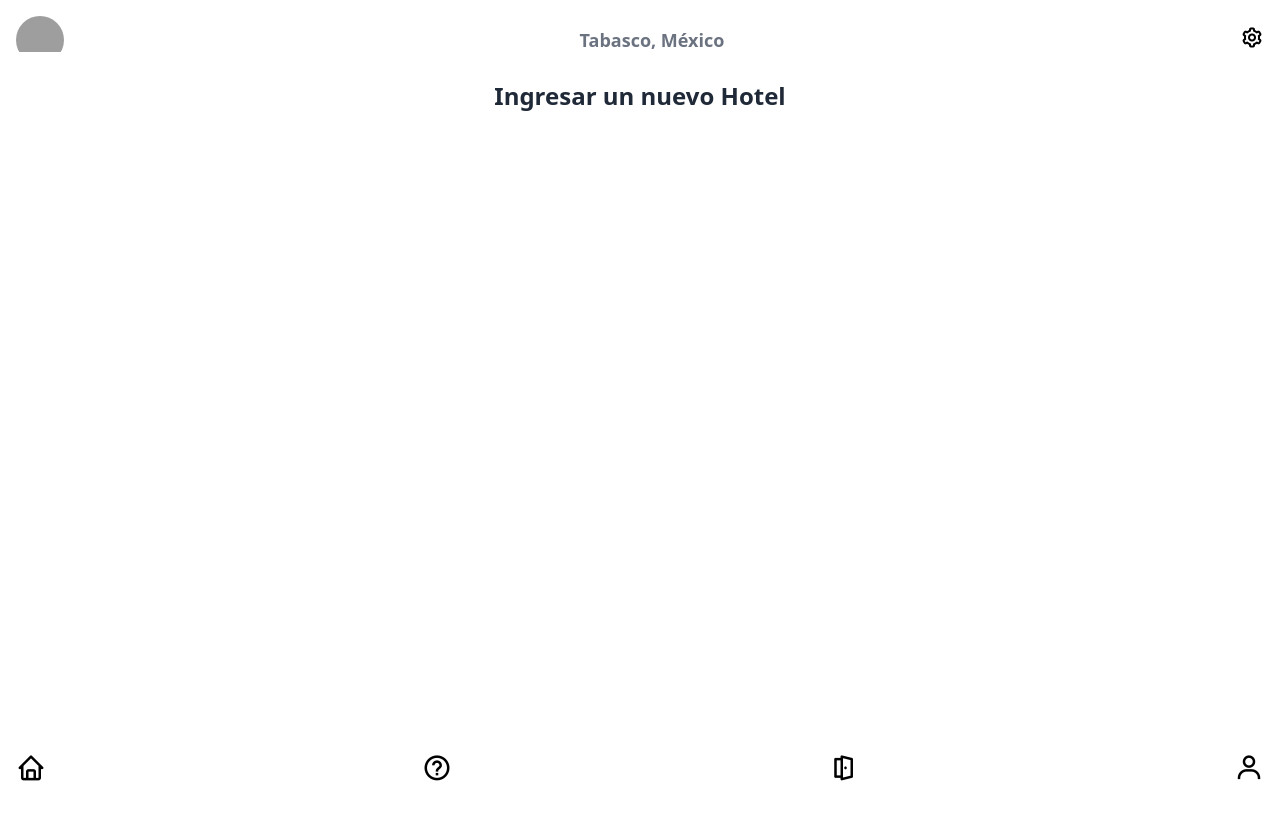
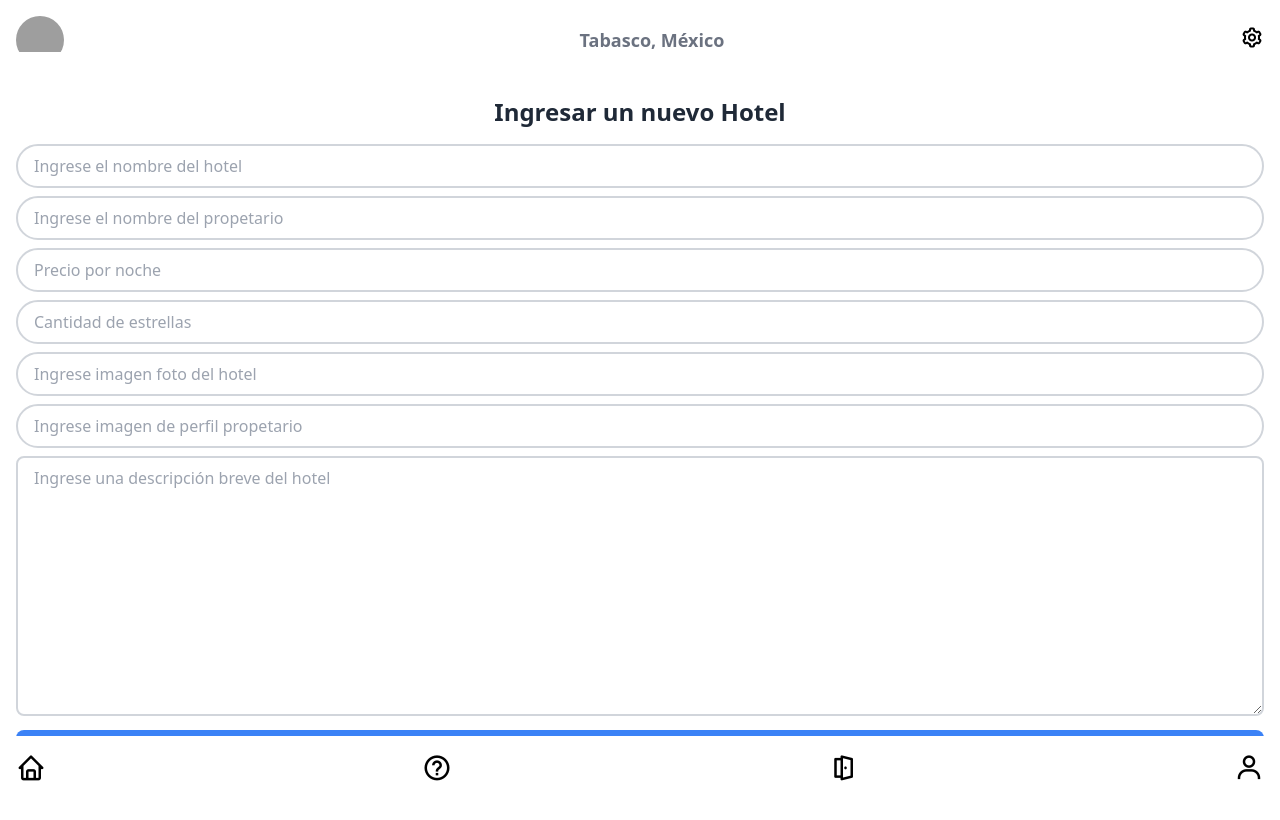
Before and after one commit to hugosanchez99/approom, a Vue app: page /create in a window 1280 px wide. Shown: the top 820 px of the page. Built offline with nearby package versions, Linux system fonts and the light colour scheme; grey boxes are pictures that could not be loaded.

Commit message:
Rutas y diseño

```diff
--- a/src/router/index.js
+++ b/src/router/index.js
@@ -18,7 +18,7 @@ const routes = [
   {
     path: '/view',
     name: 'View',
-    component: () => import('../views/View.vue')
+    component: () => import('../views/view/View.vue')
   },
   {
     path: '/view/info',
--- a/src/views/About.vue
+++ b/src/views/About.vue
@@ -6,13 +6,13 @@
 
     <p class="text-gray-800 text-xl mt-4">
       <span class="font-semibold">Rest-Room</span> es una aplicacion donde
-      podras buscar una hbaitacion de tu preferencia en Tabasco, en la
+      podras buscar una habitacion de tu preferencia en Tabasco, en la
       aplicación buscaras la informacion necesaria para poder escoger entre una
       habitación y otra.
     </p>
 
     <div class="flex items-center justify-center">
-      <button class="py-2 px-4 my-6 bg-blue-500 rounded-lg hover:bg-blue-800">
+      <button class="py-2 px-4 my-6 bg-blue-500 rounded-lg active:bg-blue-800 text-white">
         <router-link to="/"> comenzar a buscar </router-link>
       </button>
     </div>
--- a/src/views/downbar/Create.vue
+++ b/src/views/downbar/Create.vue
@@ -1,6 +1,22 @@
 <template>
-    <div>
+    <div class="container p-4 mb-10">
         <h1 class="text-2xl text-center text-gray-800 font-semibold">Ingresar un nuevo Hotel</h1>
+
+        <form class="w-full mt-4">
+            <input class="w-full border-2 border-gray-300 px-4 py-2 rounded-full mb-2 outline-none" type="text" placeholder="Ingrese el nombre del hotel">
+            <input class="w-full border-2 border-gray-300 px-4 py-2 rounded-full mb-2 outline-none" type="text" placeholder="Ingrese el nombre del propetario">
+            <input class="w-full border-2 border-gray-300 px-4 py-2 rounded-full mb-2 outline-none" type="number" placeholder="Precio por noche">
+            <input class="w-full border-2 border-gray-300 px-4 py-2 rounded-full mb-2 outline-none" type="number" placeholder="Cantidad de estrellas">
+            <input class="w-full border-2 border-gray-300 px-4 py-2 rounded-full mb-2 outline-none" type="text" placeholder="Ingrese imagen foto del hotel">
+            <input class="w-full border-2 border-gray-300 px-4 py-2 rounded-full mb-2 outline-none" type="text" placeholder="Ingrese imagen de perfil propetario">
+            <textarea class="w-full border-2 border-gray-300 px-4 py-2 rounded-lg mb-2 outline-none" placeholder="Ingrese una descripción breve del hotel" name="Descripcion" rows="10"></textarea>
+
+            <button class="py-2 px-4 w-full rounded-lg bg-blue-500 mb-4 text-white text-xl font-semibold active:bg-blue-800">
+                Ingresar
+            </button>
+
+        </form>
+
     </div>
 </template>
 
--- a/src/views/downbar/Profile.vue
+++ b/src/views/downbar/Profile.vue
@@ -1,11 +1,23 @@
 <template>
-    <div>
-        <h1 class="text-2xl text-center text-gray-800 font-semibold">Profile</h1>
+  <div class="container p-4">
+    <h1 class="text-2xl text-center text-gray-800 font-semibold">Profile</h1>
+
+    <div class="flex items-center justify-center flex-col my-4">
+      <figure class="h-32 w-32 rounded-full overflow-hidden">
+        <img class="h-full w-full object-cover object-center" src="https://images.unsplash.com/photo-1531427186611-ecfd6d936c79?ixid=MnwxMjA3fDB8MHxzZWFyY2h8MTF8fHByb2ZpbGV8ZW58MHx8MHx8&ixlib=rb-1.2.1&auto=format&fit=crop&w=500&q=60" alt=""/>
+      </figure>
+
+      <h2 class="text-2xl font-semibold my-4">Hugo Francisco</h2>
+
+      <form action="#">
+          <a class="py-2 px-4 bg-red-500 rounded-full text-white font-semibold mt-4 active:bg-red-800">
+              Cerrar sesión
+          </a>
+      </form>
     </div>
+  </div>
 </template>
 
 <script>
-export default {
-
-}
+export default {};
 </script>
--- a/src/views/View.vue
+++ b/src/views/view/View.vue
@@ -31,14 +31,14 @@
         </div>
 
         <div class="p-4">
-        <router-link class="group focus:bg-gray-600 focus:text-white p-4 text-3xl" to="/view/info">
+        <router-link class="group focus:bg-gray-600 focus:text-white p-4 text-3xl" to="/info">
           <i class='bx bx-info-circle'></i>
         </router-link>
         <router-view></router-view>
         </div>
 
         <div class="p-4 flex flex-col">
-            <label class="text-gray-800 text-lg font-semibold" for="fecha">Fecha</label>
+            <label class="text-gray-800 text-lg font-semibold text-white py-2 px-4 w-full" for="fecha">Fecha</label>
             <input class="text-lg" type="date" name="fecha">
         </div>
     </div>
```
